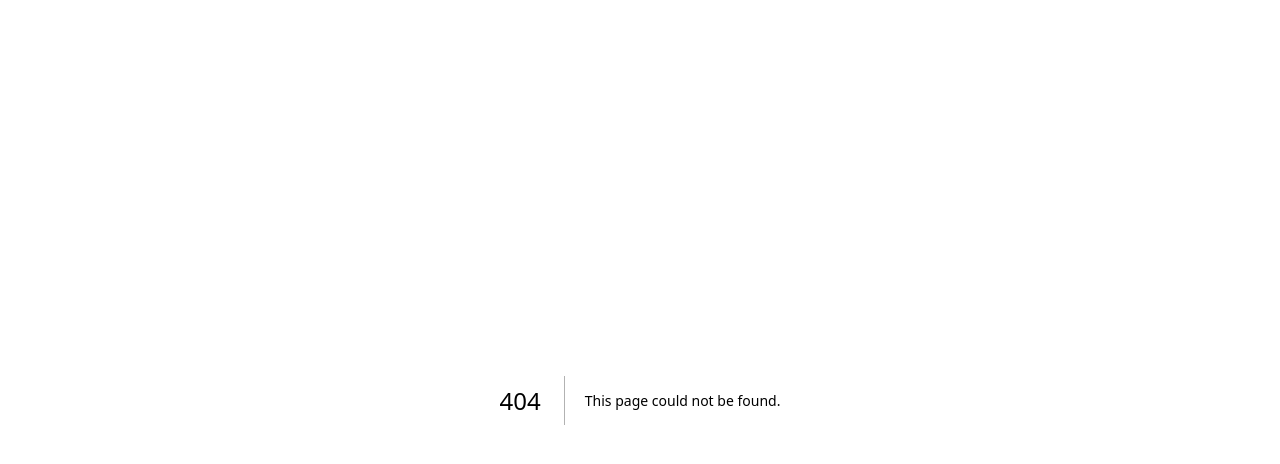
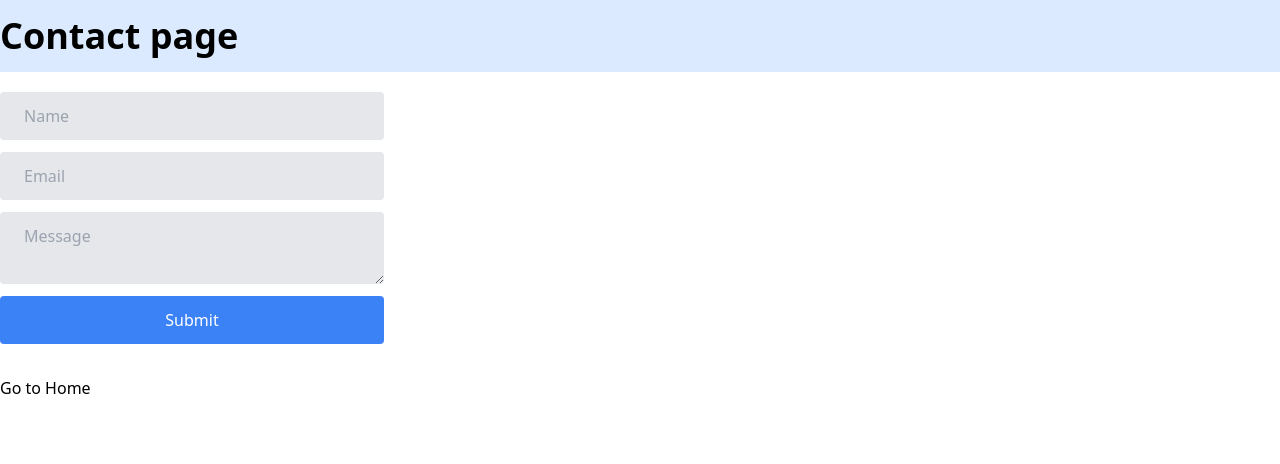
Before and after one commit to danielajoconnor/skillscity-mp, a Next.js app: page /contact in a window 1280 px wide. Before the commit this address had no page. Shown: the top 464 px of the page. Built offline with nearby package versions, Linux system fonts and the light colour scheme.

Commit message:
added contact page with contact form that submits to database

```diff
--- /dev/null
+++ b/pages/api/contact.js
@@ -0,0 +1,14 @@
+import sql from "@/utils/postgres";
+
+export default async function handler(req, res) {
+  const { name, email, message } = req.query;
+
+  const response = await sql`
+    INSERT INTO contact_messages
+        (name, message, email)
+    values
+        (${name}, ${message}, ${email})
+  `;
+
+  res.json({ message: "Success" });
+}
--- /dev/null
+++ b/pages/contact.js
@@ -0,0 +1,73 @@
+import Content from "@/components/shared/content";
+import Footer from "@/components/shared/footer";
+import Header from "@/components/shared/header";
+import { useState } from "react";
+
+export default function Contact() {
+  const [name, setName] = useState("");
+  const [email, setEmail] = useState("");
+  const [message, setMessage] = useState("");
+//   const [showSuccess,] = useState("")
+
+  const handleChangeName = (event) => {
+    const name = event.target.value;
+    setName(name);
+  };
+
+  const handleChangeEmail = (event) => {
+    const email = event.target.value;
+    setEmail(email);
+  };
+
+  const handleChangeMessage = (event) => {
+    const message = event.target.value;
+    setMessage(message);
+  };
+
+  const handleSubmit = async (event) => {
+    const response = await fetch(`/api/contact?name=${name}&email=${email}&message=${message}`)
+    const date = await response.json();
+
+    setName("")
+    setEmail("")
+    setMessage("")
+  }
+
+  return (
+    <div className="w-full">
+      <Header name="Contact" />
+
+      <Content>
+        <form className="flex flex-col space-y-3">
+          <input
+            placeholder="Name"
+            className="bg-gray-200 py-3 px-6 w-96 rounded"
+            value={name}
+            onChange={handleChangeName}
+          />
+          <input
+            placeholder="Email"
+            className="bg-gray-200 py-3 px-6 w-96 rounded"
+            value={email}
+            onChange={handleChangeEmail}
+          />
+          <textarea
+            placeholder="Message"
+            className="bg-gray-200 py-3 px-6 w-96 rounded"
+            value={message}
+            onChange={handleChangeMessage}
+          />
+          <button
+            className="bg-blue-500 py-3 px-6 w-96 rounded text-white"
+            onClick={handleSubmit}
+            type="button"
+            >
+                Submit
+            </button>
+        </form>
+      </Content>
+
+      <Footer title="Home" href="/" />
+    </div>
+  );
+}
```
